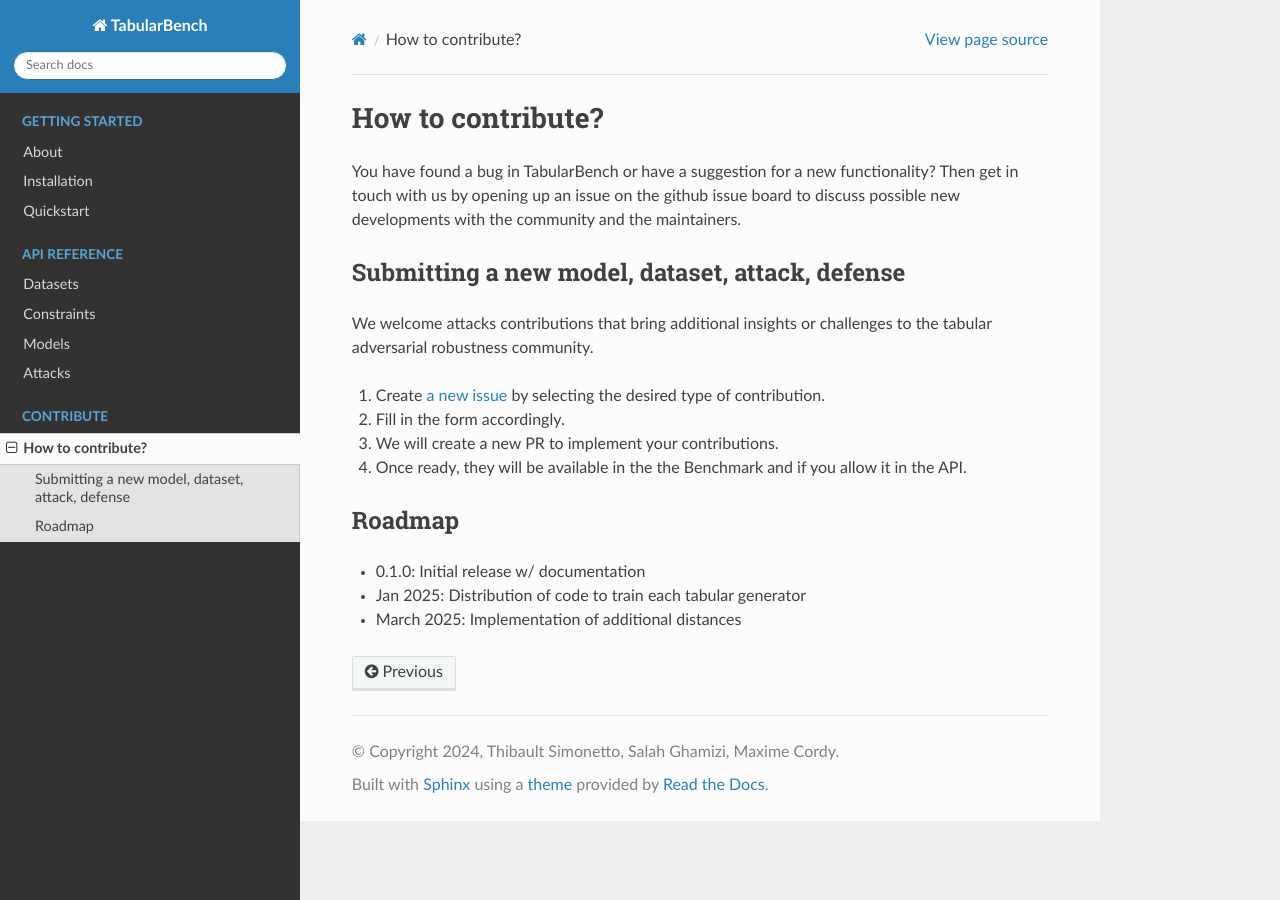
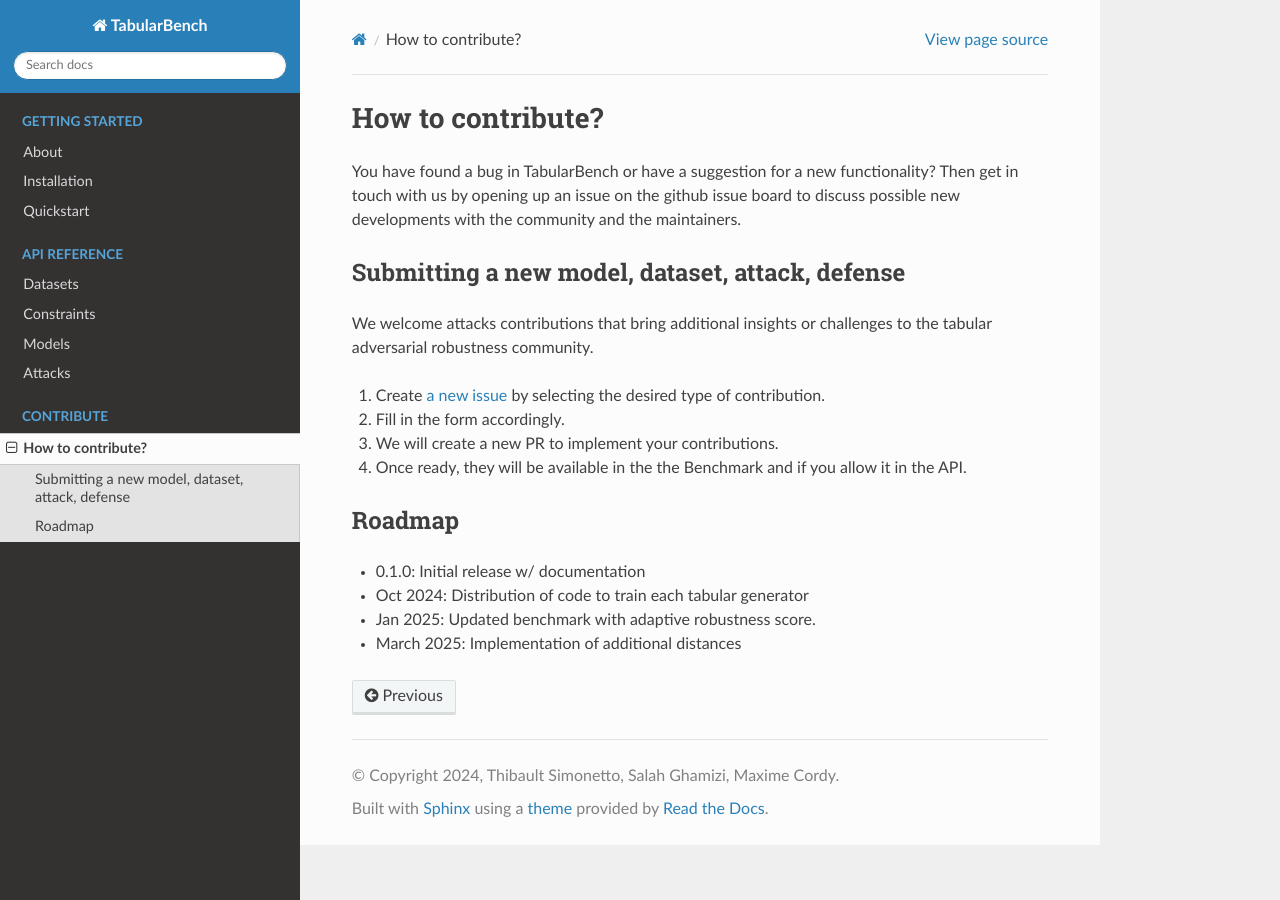
Before and after one commit to serval-uni-lu/tabularbench, a Sphinx documentation site: the page built from docs/source/contribute.md, in a window 1280 px wide. Built offline with Sphinx 7.4.7 and the Read the Docs theme 2.0.0, drawn with Linux system fonts in a browser that asks for light colours.

Commit message:
updated roadmap

```diff
--- a/docs/source/contribute.md
+++ b/docs/source/contribute.md
@@ -14,5 +14,6 @@
 ## Roadmap
 
 - 0.1.0: Initial release w/ documentation
-- Jan 2025: Distribution of code to train each tabular generator
+- Oct 2024: Distribution of code to train each tabular generator
+- Jan 2025: Updated benchmark with adaptive robustness score.
 - March 2025: Implementation of additional distances
```
